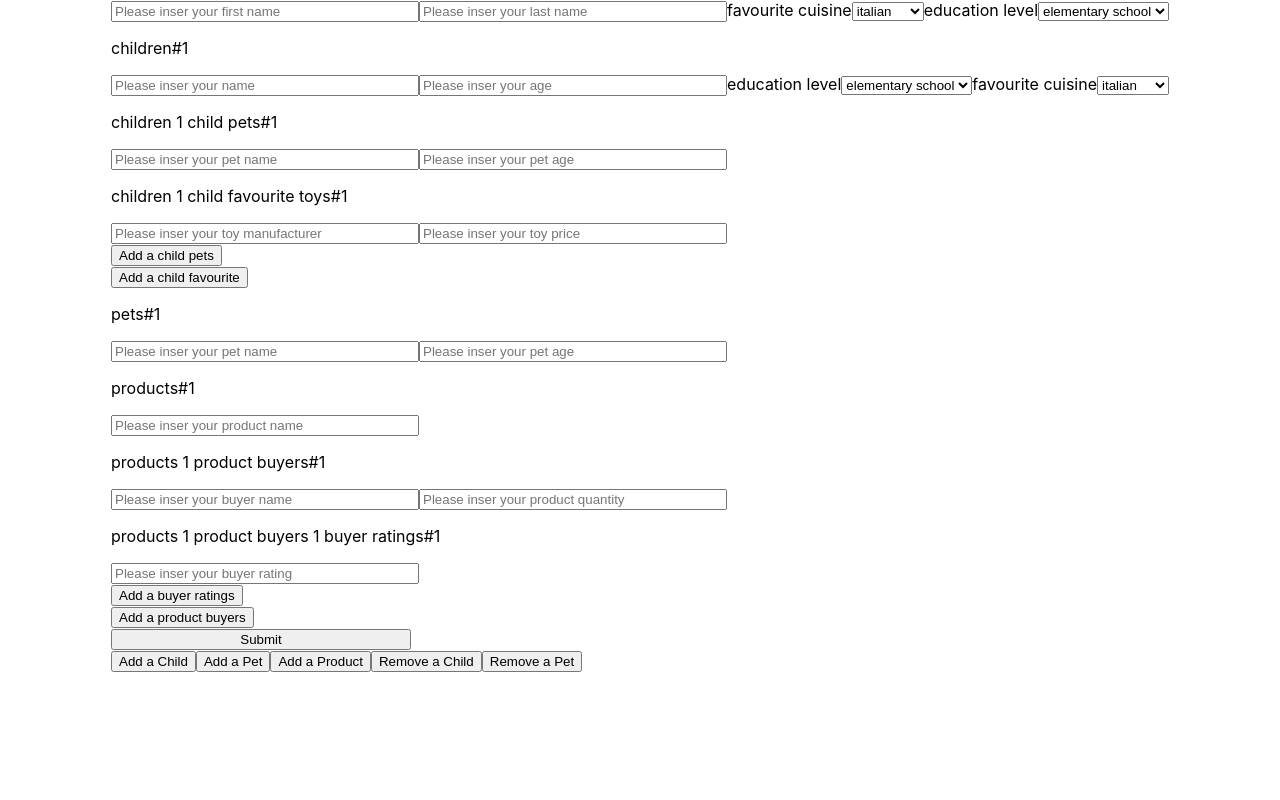
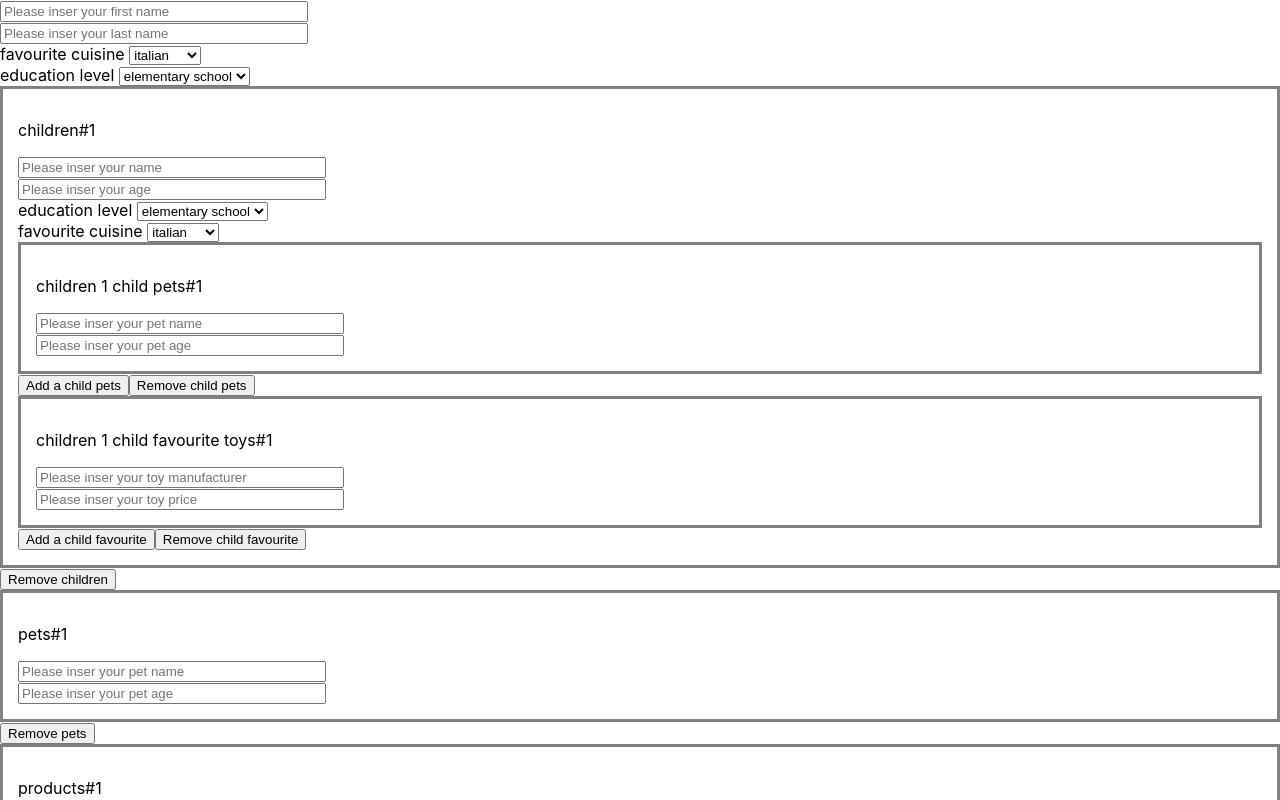
Before and after one commit to sergiogalici/recursive-form-from-db, a React (Create React App) app: page / in a window 1280 px wide. Shown: the top 800 px of the page. Built offline with nearby package versions, Linux system fonts and the light colour scheme.

Commit message:
remove button works as expected

```diff
--- a/src/components/Form/fields/Select.tsx
+++ b/src/components/Form/fields/Select.tsx
@@ -12,7 +12,7 @@ export const Select = ({ id, options }: SelectPropsType) => {
   const { register } = useFormContext();
   return (
     <>
-      <label htmlFor={id}>{stringFormatter(id)}</label>
+      <label htmlFor={id}>{stringFormatter(id) + " "}</label>
       <select {...register(id)}>
         {options &&
           options.map((child) => {
--- a/src/components/Form/formFactory.tsx
+++ b/src/components/Form/formFactory.tsx
@@ -32,26 +32,41 @@ export const FormFactory = ({ field }: FormFactoryPropsType) => {
     return (
       <React.Fragment key={field.id}>
         {field.children.map((child, i) => {
-          const childToMap = child as MappedFieldType[];
           return (
-            <div key={field.type + field.id + i}>
+            <div className="container" key={field.type + field.id + i}>
               <p>{subFormIdMapper(field.id) + "#" + (i + 1)}</p>
-              {childToMap.map((form) => {
-                return <FormFactory field={form} key={form.id} />;
-              })}
-              {childToMap.map((child, i) =>
-                child.type === "subForm" ? (
-                  <div key={child.id + i}>
+              {child.map((form) => {
+                return (
+                  <div key={form.id}>
+                    <FormFactory field={form} />
+                    {form.multiple && (
+                      <>
                         <button
                           type="button"
                           onClick={() =>
-                        dispatch(formsActions.addFieldToSubform(child.id))
+                            dispatch(formsActions.addFieldToSubform(form.id))
                           }
                         >
-                      Add a {stringFormatter(child.id)}
+                          Add a {stringFormatter(form.id)}
                         </button>
+                        <button
+                          type="button"
+                          onClick={() => {
+                            dispatch(
+                              formsActions.removeFieldFromSubform(form.id)
+                            );
+                            console.log("form ID = ", form.id);
+                          }}
+                        >
+                          Remove {stringFormatter(form.id)}
+                        </button>
+                      </>
+                    )}
                   </div>
-                ) : null
+                );
+              })}
+              {child.map((child, i) =>
+                child.type === "subForm" ? <div key={child.id + i}></div> : null
               )}
             </div>
           );
--- a/src/components/Form/index.tsx
+++ b/src/components/Form/index.tsx
@@ -1,28 +1,41 @@
 import React from "react";
 import { useForm, FormProvider } from "react-hook-form";
-import { useSelector } from "react-redux";
+import { useDispatch, useSelector } from "react-redux";
 import { FormConfigType } from "../../data/data";
+import { formsActions } from "../../features/forms/reducers";
 import { selectAllForms } from "../../features/forms/selector";
 import { FormFactory } from "./formFactory";
 import { MappedFieldType } from "./model";
 
 const onSubmit = (data: any) => console.log(data);
 
-const mapper = (mappedForm: MappedFieldType[]): React.ReactNode => {
-  return mappedForm.map((item) => {
-    return <FormFactory key={item.id} field={item} />;
-  });
-};
-
 export const Form = () => {
   const methods = useForm<FormConfigType>();
 
   const currentForm = useSelector(selectAllForms);
 
+  const dispatch = useDispatch();
+
   return (
     <FormProvider {...methods}>
       <form onSubmit={methods.handleSubmit(onSubmit)}>
-        {mapper(currentForm!)}
+        {currentForm?.map((item) => {
+          return (
+            <div key={item.id}>
+              <FormFactory field={item} />
+              {item.multiple && (
+                <button
+                  type="button"
+                  onClick={() =>
+                    dispatch(formsActions.removeFieldFromSubform(item.id))
+                  }
+                >
+                  Remove {item.id}
+                </button>
+              )}
+            </div>
+          );
+        })}
         <input type="submit" />
       </form>
     </FormProvider>
--- a/src/index.css
+++ b/src/index.css
@@ -5,9 +5,6 @@ body {
     sans-serif;
   -webkit-font-smoothing: antialiased;
   -moz-osx-font-smoothing: grayscale;
-  display: flex;
-  justify-content: center;
-  align-items: center;
 }
 
 code {
@@ -18,3 +15,8 @@ code {
 input {
   width: 300px;
 }
+
+.container {
+  padding: 15px;
+  border: 3px solid grey;
+}
--- a/src/utils/fieldsAddRemoveHandler.ts
+++ b/src/utils/fieldsAddRemoveHandler.ts
@@ -1,11 +1,5 @@
 import { MappedFieldType } from "../components/Form/model";
-import {
-  childField,
-  FieldType,
-  mappedSubFields,
-  MappedSubFieldsType,
-  petField,
-} from "../data/data";
+import { FieldType, mappedSubFields, MappedSubFieldsType } from "../data/data";
 import { formConfigPreMapper } from "./formConfigPreMapper";
 import { formMapper } from "./formMapper";
 
@@ -44,19 +38,24 @@ export const addField = (
   return field;
 };
 
-export const removeField = (form: MappedFieldType[], id: string) => {
-  return form.filter((field) => {
-    if (field.id === id) {
-      return false;
-    }
+export const removeField = (
+  form: MappedFieldType[],
+  id: string
+): MappedFieldType[] => {
+  const filteredForm = form.filter((field) => field.id !== id);
 
-    if (field.id !== id && field.multiple) {
-      const childrenToFilter = field.children as MappedFieldType[][];
-      field.children = childrenToFilter.filter((child) => {
-        return removeField(child, id);
-      });
-    }
+  if (filteredForm.length === form.length) {
+    return form.map((field) => {
+      if (field.multiple && field.children) {
+        const childrenToMap = field.children.map((child) =>
+          removeField(child, id)
+        );
+        return { ...field, children: childrenToMap };
+      }
 
-    return true;
-  });
+      return field;
+    });
+  }
+
+  return filteredForm;
 };
```
Lines whose indentation alone changed are shown as unchanged.
